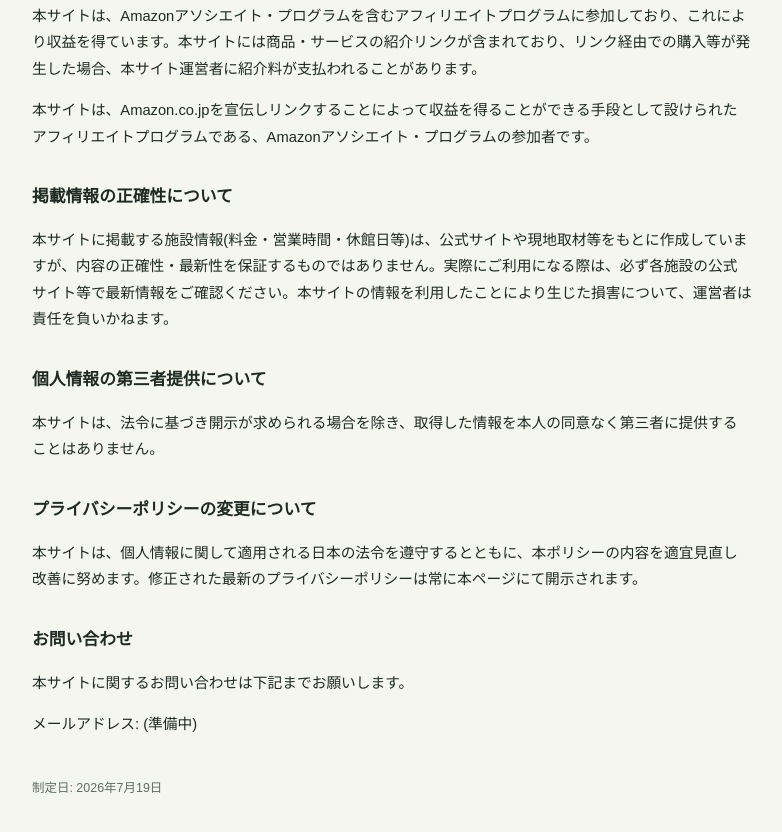
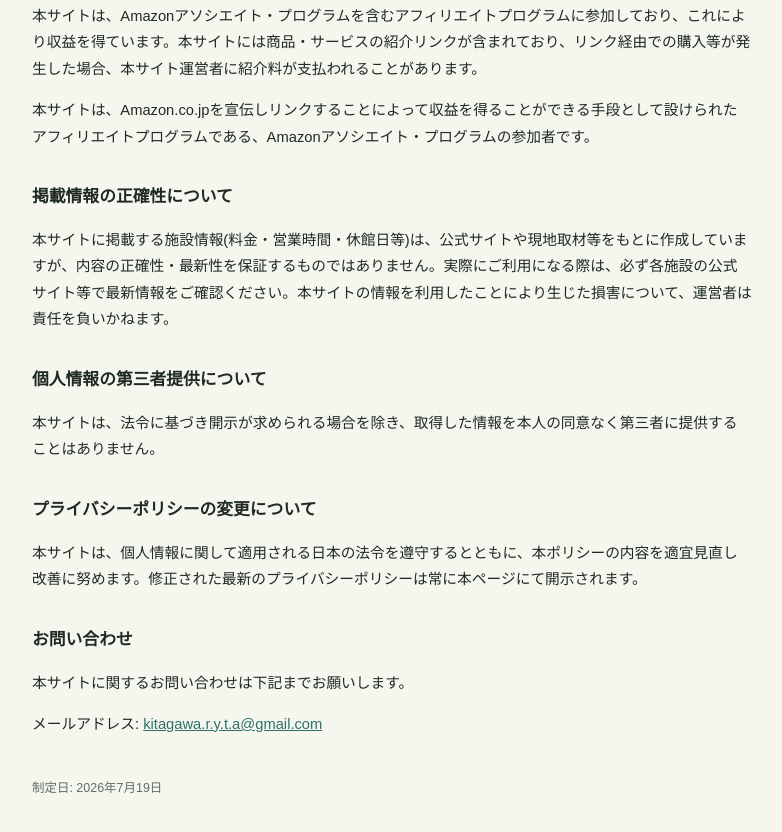
Before and after one commit to ktgwryo0910-lgtm/-fukuoka-asobiba, a plain HTML site: page privacy.html in a window 1280 px wide. Shown: the part 799-1631 px from the top of the page, without its empty margins (248-1030 px from the left). Drawn offline with Linux system fonts and the light colour scheme.

Commit message:
プライバシーポリシーの問い合わせ先メールアドレスを反映

```diff
--- a/privacy.html
+++ b/privacy.html
@@ -51,7 +51,7 @@
 
   <h2>お問い合わせ</h2>
   <p>本サイトに関するお問い合わせは下記までお願いします。</p>
-  <p>メールアドレス: <span id="contact-email">(準備中)</span></p>
+  <p>メールアドレス: <a href="mailto:kitagawa.r.y.t.a@gmail.com">kitagawa.r.y.t.a@gmail.com</a></p>
 
   <p style="margin-top:2.5rem; font-size:.78rem; color:#5E6E62;">制定日: 2026年7月19日</p>
 </body>
```
